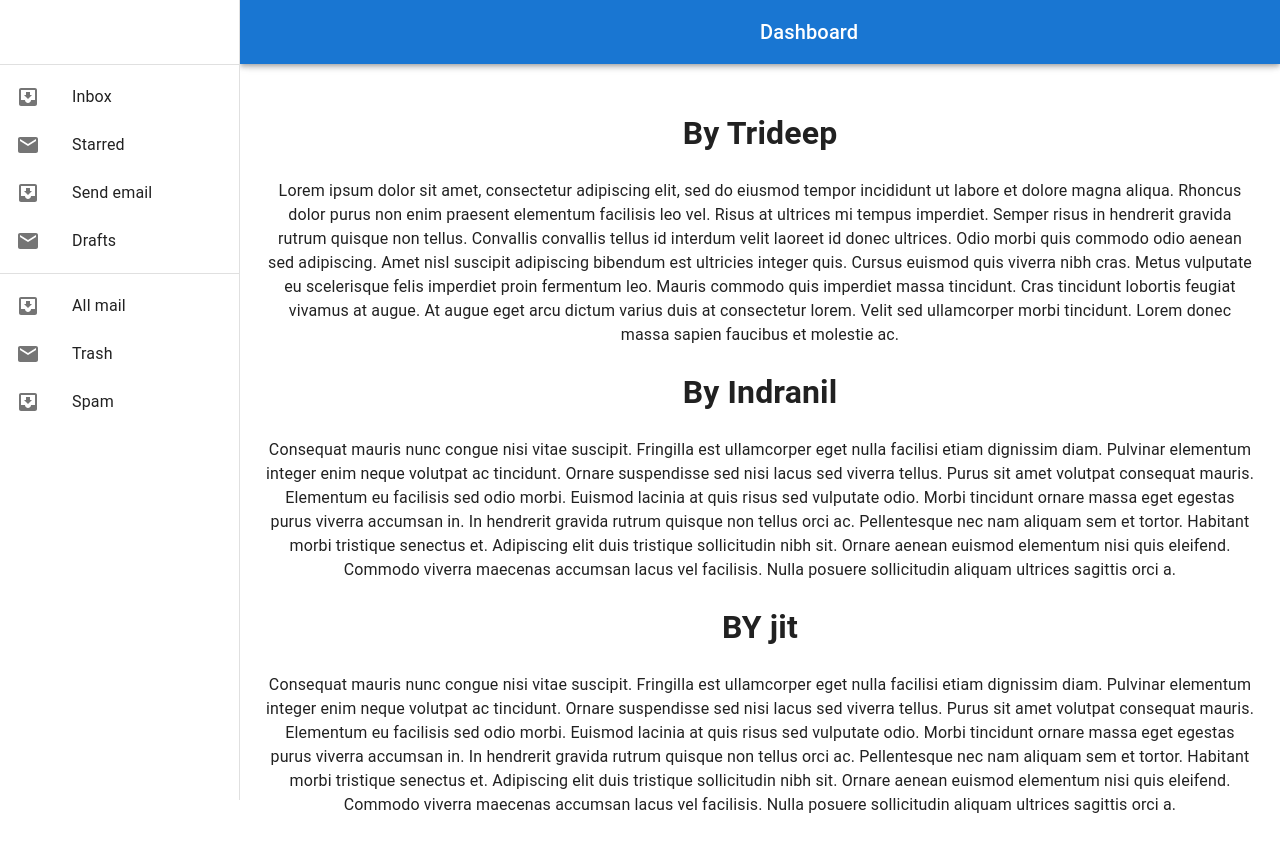
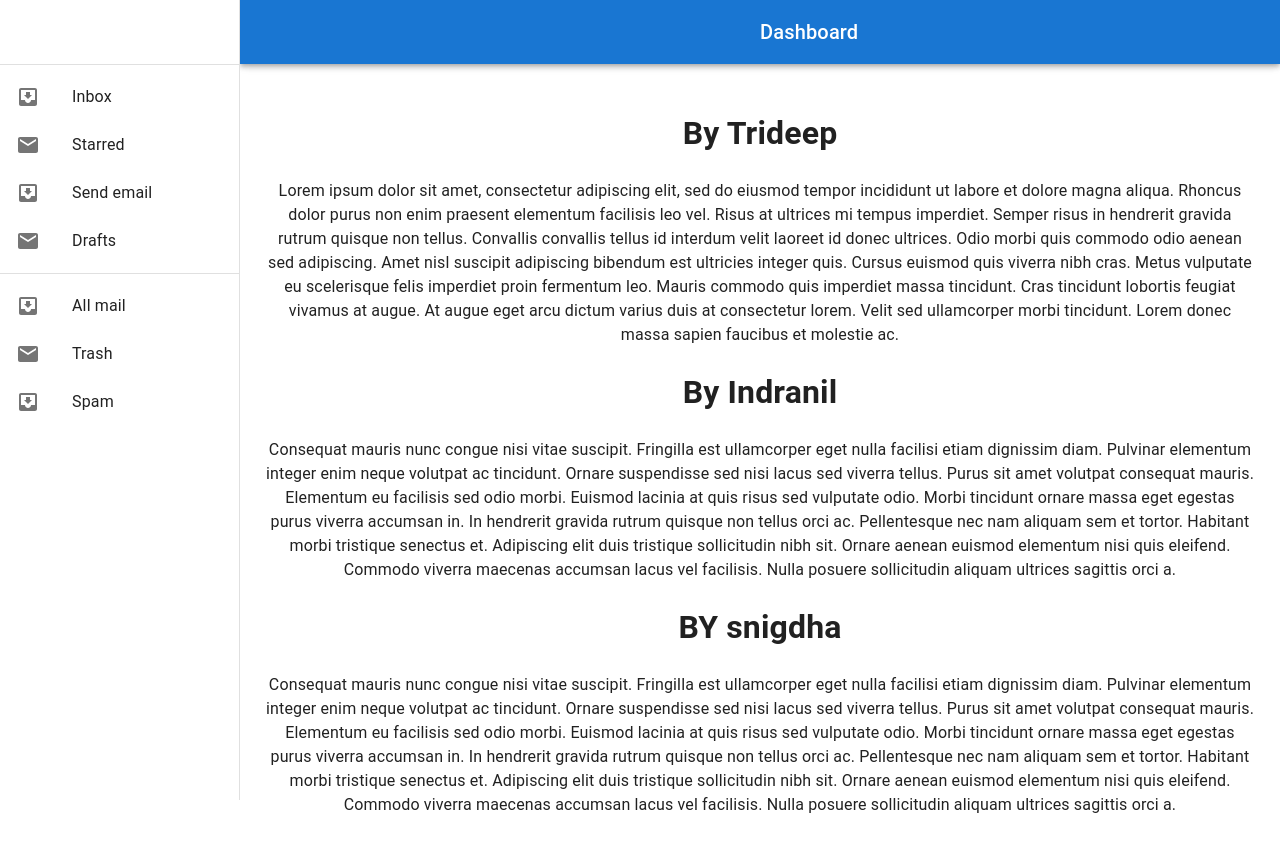
Before and after one commit to Trideep555/react-app, a React (Create React App) app: page /dashboard in a window 1280 px wide. Shown: the top 852 px of the page. Built offline with nearby package versions, Linux system fonts and the light colour scheme.

Commit message:
changed name

```diff
--- a/src/components/Sidebar.js
+++ b/src/components/Sidebar.js
@@ -155,7 +155,7 @@ function Sidebar(props) {
           eleifend. Commodo viverra maecenas accumsan lacus vel facilisis. Nulla
           posuere sollicitudin aliquam ultrices sagittis orci a.
         </Typography>
-        <h1>BY jit</h1>
+        <h1>BY snigdha</h1>
         <Typography paragraph>
           Consequat mauris nunc congue nisi vitae suscipit. Fringilla est ullamcorper
           eget nulla facilisi etiam dignissim diam. Pulvinar elementum integer enim
```
